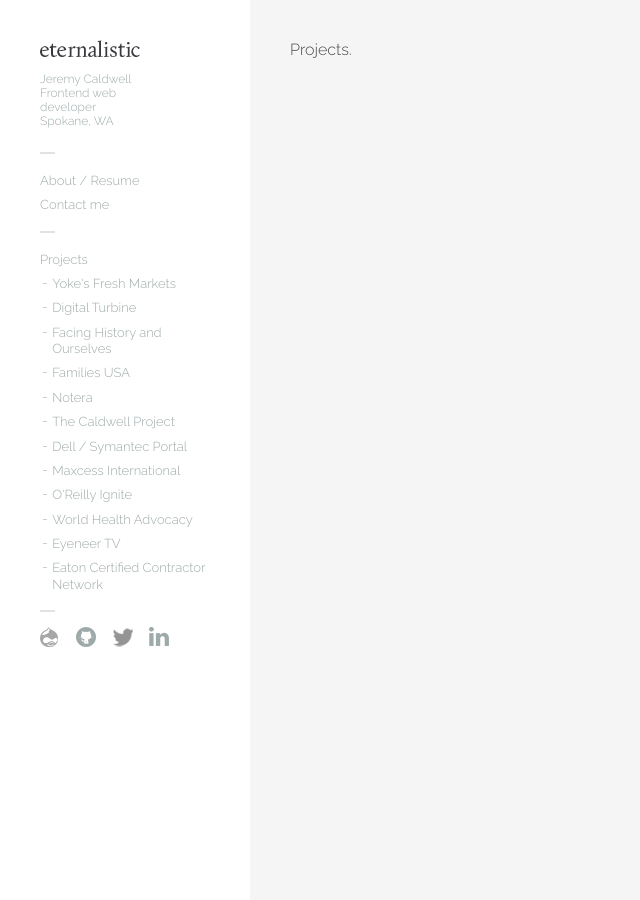
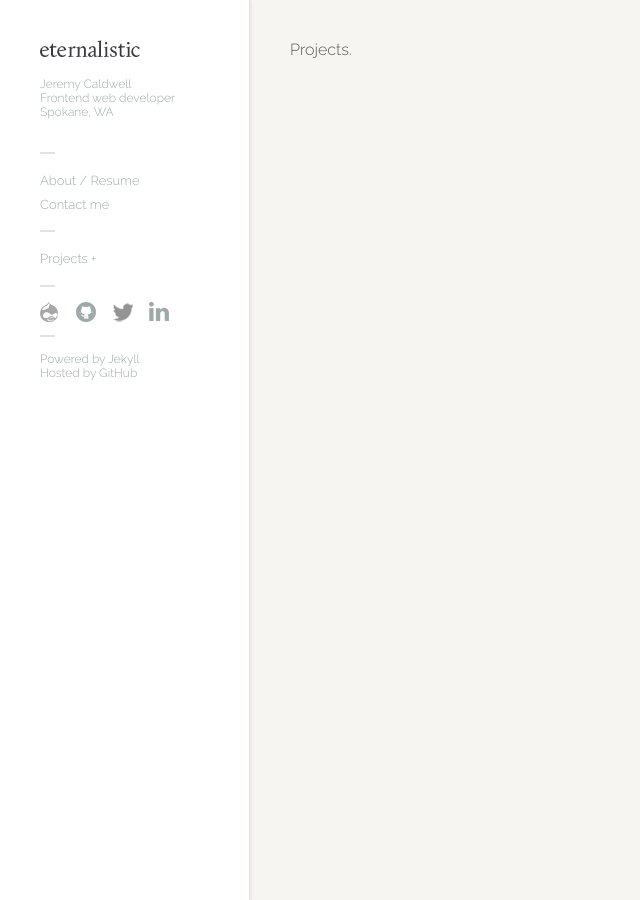
Before and after one commit to fmitchell/eternalistic.github.io, a Jekyll site: the page built from project/index.html, in a window 1280 px wide. Shown: the whole page, without its empty margins (0-640 px from the left). Built offline with Jekyll 4.4.1, drawn with Linux system fonts in a browser that asks for light colours; nearby versions of some CDN libraries.

Commit message:
Updated menu styling

```diff
--- a/_layouts/master.html
+++ b/_layouts/master.html
@@ -65,8 +65,8 @@
         <nav id="secondary" role="navigation">
           <ul class="menu">
             <li>
-              <a href="/project">Projects</a>
-              <ul class="menu">
+              <a href="#" id="projects">Projects</a>
+              <ul class="menu projects-menu">
                 <li><a href="/project/yokes-fresh-markets">Yoke's Fresh Markets</a></li>
                 <li><a href="/project/digital-turbine">Digital Turbine</a></li>
                 <li><a href="/project/facing-history-and-ourselves">Facing History and Ourselves</a></li>
@@ -95,6 +95,11 @@
           </ul>
         </nav>
 
+        <hr class="narrow" />
+
+        <p>Powered by Jekyll <br/>
+          Hosted by GitHub</p>
+
       </div><!-- /.menu-blocks -->
     </header>
 
@@ -105,12 +110,6 @@
       </div><!-- /#content -->
     </section><!-- /#main -->
 
-    <footer id="footer">
-      <div class="inner">
-
-      </div><!-- ./inner -->
-    </footer>
-
   </div><!-- /#page -->
 
   <script src="//ajax.googleapis.com/ajax/libs/jquery/1.11.0/jquery.min.js"></script>
--- a/sass/base/_colors.scss
+++ b/sass/base/_colors.scss
@@ -19,8 +19,10 @@
 
 
 $gray-68: 				#444;
+$gray-84: 				#545351;
+$gray-103: 				#676765;
 $gray-210: 				#d2d2d7;
 
 $brand: 					#a8b3bb;
 
-$bg: 							#f5f5f5;
+$bg: 							#f6f5f1;
--- a/sass/base/_fonts.scss
+++ b/sass/base/_fonts.scss
@@ -50,7 +50,7 @@
 
 // Defaults
 $font-body: $raleway;
-$font-header: $lora;
+$font-header: $raleway;
 
 // Now create some variables for the font stacks we want to use on this site.
 $base-font-family: $font-body; // The font family set on the html element.
```
Also changed, not shown: _layouts/_base.html (added, +13 -0 lines), js/build/production.js (+7 -0 lines), js/script.js (+7 -0 lines), sass/modules/_navigation.scss (+20 -7 lines), sass/pages/_page.scss (+19 -6 lines), css/styles-ie8.css, css/styles.css, js/build/production.min.js.
